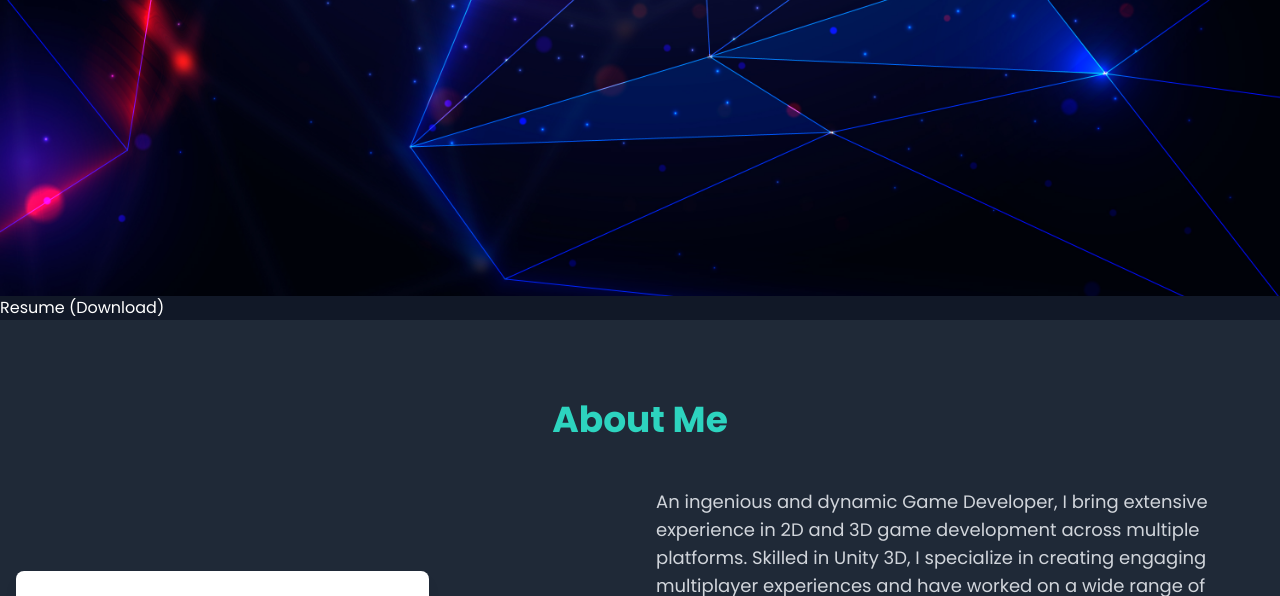
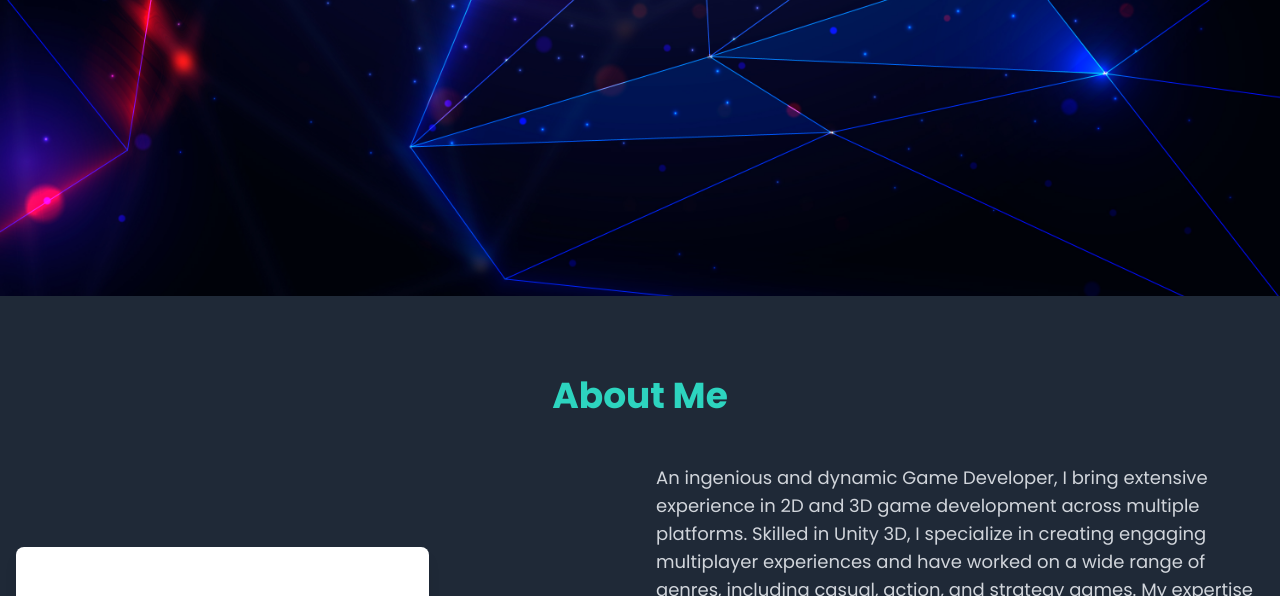
Before and after one commit to Piyush-Vishwakarma-g/Piyush-Vishwakarma-g.github.io, a plain HTML site: page index.html in a window 1280 px wide. Shown: the part 504-1100 px from the top of the page. Drawn offline with nearby package versions, Linux system fonts and the light colour scheme; files that its build step writes are made by us from their sources.

Commit message:
Change in index777

```diff
--- a/index.html
+++ b/index.html
@@ -26,7 +26,7 @@
                 <a href="#skills" class="hover:text-teal-400 transition">Skills</a>
                 <a href="#projects" class="hover:text-teal-400 transition">Projects</a>
                 <a href="#contact" class="hover:text-teal-400 transition">Contact</a>
-                <a href="Resume_PiyushVishwa_Unity.pdf" class="hover:text-teal-400 transition">Resume</a>
+                <a href="PiyushN_Resume.pdf" class="hover:text-teal-400 transition">Resume</a>
             </div>
             <!-- Mobile Menu Toggle -->
             <button class="md:hidden focus:outline-none" onclick="toggleMenu()">
@@ -40,7 +40,7 @@
             <a href="#skills" class="block px-4 py-2 hover:bg-gray-700">Skills</a>
             <a href="#projects" class="block px-4 py-2 hover:bg-gray-700">Projects</a>
             <a href="#contact" class="block px-4 py-2 hover:bg-gray-700">Contact</a>
-            <a href="Resume_PiyushVishwa_Unity.pdf" class="block px-4 py-2 hover:bg-gray-700">Resume</a>
+            <a href="PiyushN_Resume.pdf" class="block px-4 py-2 hover:bg-gray-700">Resume</a>
         </div>
     </nav>
 
@@ -64,15 +64,6 @@
         </div>
     </div>
 </section>
- <!-- ======= Resume Section ======= -->
- <section id="resume" class="resume">
-    <div class="container">
-
-        <div class="section-title">
-            <h2>Resume (<a href="Resume_PiyushVishwa_Unity.pdf" target="blank">Download</a>)</h2>
-        </div>
-    </div>
-</section><!-- End Resume Section -->
 
 
     <!-- About Section -->
```
Also changed, not shown: 1 other file.
